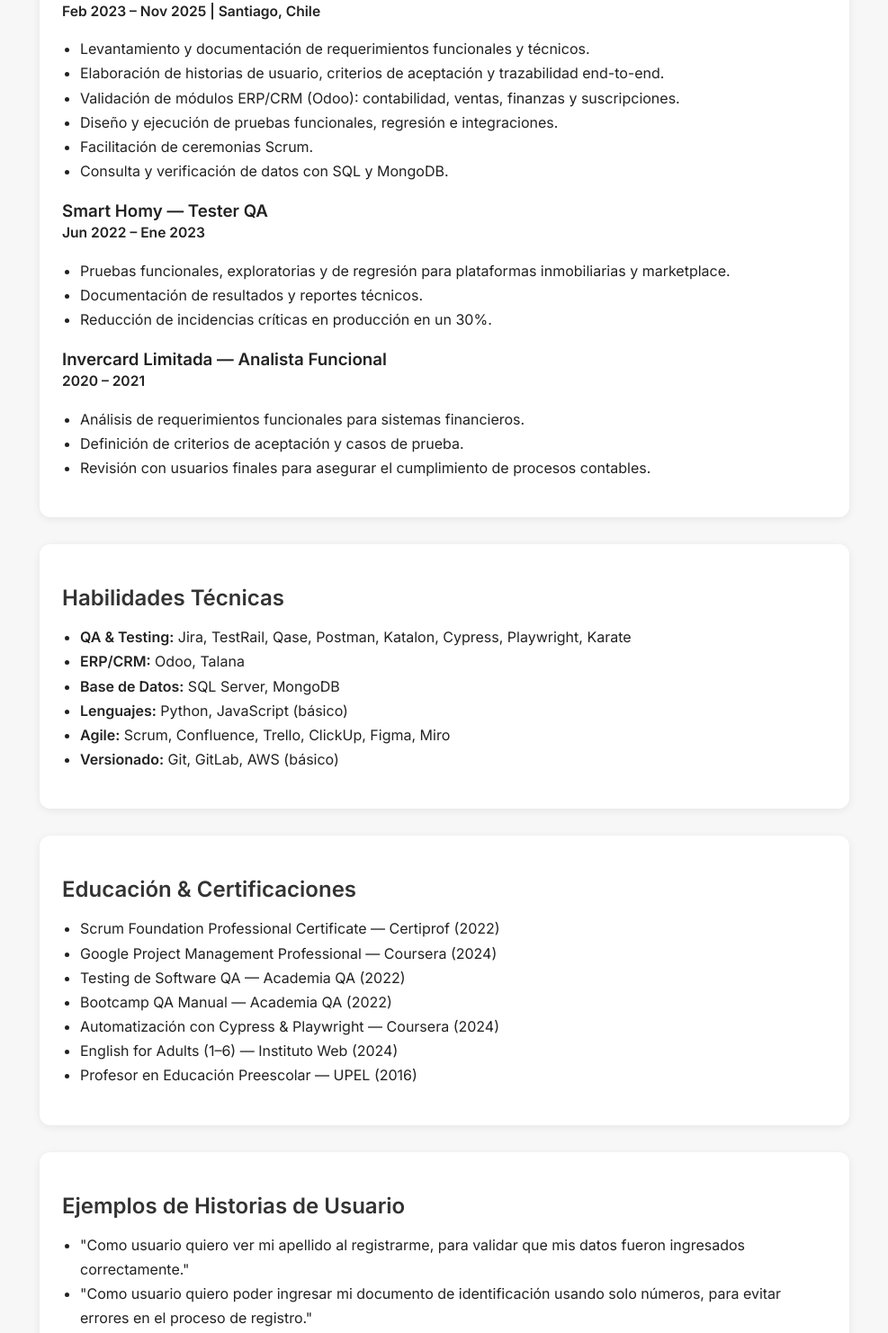
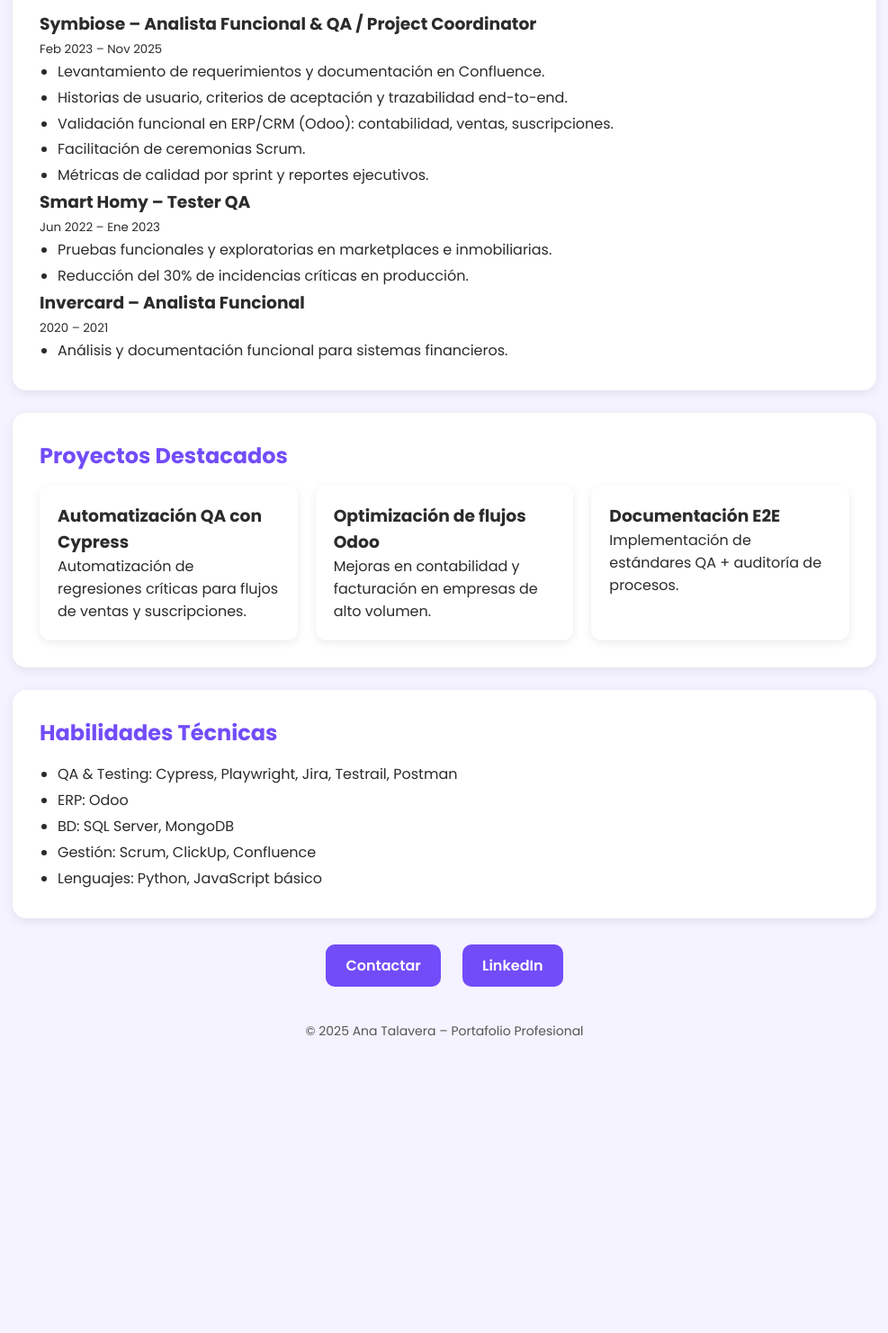
Before and after one commit to anatlvra-qa/anatlvra-qa.github.io, a plain HTML site: page index.html in a window 1280 px wide. Shown: the part 583-2065 px from the top of the page at 90% size, without its empty margins (146-1133 px from the left). After the commit the page ends 1770 px from the top, so only its background shows below. Drawn offline with Linux system fonts and the light colour scheme.

Commit message:
Update index.html
Landing color

```diff
--- a/index.html
+++ b/index.html
@@ -5,58 +5,122 @@
     <meta name="viewport" content="width=device-width, initial-scale=1.0" />
     <title>Ana Talavera | QA Analyst & Product Manager</title>
 
-    <!-- Google Fonts -->
-    <link href="https://fonts.googleapis.com/css2?family=Inter:wght@300;400;600&display=swap" rel="stylesheet">
+    <!-- Fuente elegante -->
+    <link href="https://fonts.googleapis.com/css2?family=Poppins:wght@300;400;600;700&display=swap" rel="stylesheet">
 
     <style>
+        :root {
+            --primary: #724CF9;
+            --secondary: #FF7ACB;
+            --bg: #f5f3ff;
+            --text: #2b2b2b;
+            --card-bg: white;
+        }
+
+        * {
+            margin: 0;
+            padding: 0;
+            box-sizing: border-box;
+        }
+
         body {
-            margin: 0;
-            font-family: 'Inter', sans-serif;
-            color: #222;
-            background: #f7f7f7;
+            font-family: "Poppins", sans-serif;
+            background: var(--bg);
+            color: var(--text);
+            overflow-x: hidden;
+        }
+
+        /* LOGO */
+        .logo {
+            width: 70px;
+            height: 70px;
+            background: linear-gradient(135deg, var(--primary), var(--secondary));
+            border-radius: 50%;
+            color: white;
+            font-size: 28px;
+            font-weight: 700;
+            display: flex;
+            align-items: center;
+            justify-content: center;
+            margin: 20px auto;
+            animation: pop 0.7s ease;
+        }
+
+        @keyframes pop {
+            0% { transform: scale(0); opacity: 0; }
+            100% { transform: scale(1); opacity: 1; }
         }
 
         header {
-            background: #ffffff;
-            padding: 40px 20px;
             text-align: center;
-            box-shadow: 0px 2px 8px rgba(0,0,0,0.05);
+            padding: 30px 20px;
+            animation: fade 0.9s ease;
         }
 
         header h1 {
-            margin: 0;
-            font-size: 32px;
+            font-size: 36px;
             font-weight: 700;
+            color: var(--primary);
         }
 
         header p {
+            font-size: 18px;
             margin-top: 8px;
-            color: #555;
-            font-size: 18px;
+        }
+
+        @keyframes fade {
+            from { opacity: 0; transform: translateY(-20px); }
+            to { opacity: 1; transform: translateY(0); }
         }
 
         section {
-            max-width: 900px;
+            max-width: 1000px;
             margin: auto;
-            padding: 40px 20px;
+            padding: 20px;
+        }
+
+        .card {
+            background: var(--card-bg);
+            padding: 30px;
+            margin: 25px 0;
+            border-radius: 15px;
+            box-shadow: 0 3px 12px rgba(0,0,0,0.08);
+            animation:slideUp .8s ease;
+        }
+
+        @keyframes slideUp{
+            from{opacity:0; transform:translateY(30px);}
+            to{opacity:1; transform:translateY(0);}
         }
 
         h2 {
-            margin-bottom: 10px;
-            color: #333;
-        }
-
-        .card {
-            background: #fff;
-            padding: 25px;
-            margin-bottom: 30px;
-            border-radius: 12px;
-            box-shadow: 0px 2px 10px rgba(0,0,0,0.07);
+            margin-bottom: 15px;
+            color: var(--primary);
         }
 
         ul {
             padding-left: 20px;
-            line-height: 1.7;
+            line-height: 1.8;
+        }
+
+        /* PROYECTOS */
+        .projects {
+            display: grid;
+            grid-template-columns: repeat(auto-fit,minmax(250px,1fr));
+            gap: 20px;
+        }
+
+        .project-card {
+            background: white;
+            padding: 20px;
+            border-radius: 12px;
+            box-shadow: 0 3px 10px rgba(0,0,0,0.08);
+            transition: transform .2s ease, box-shadow .2s ease;
+        }
+
+        .project-card:hover {
+            transform: translateY(-6px);
+            box-shadow: 0 5px 18px rgba(0,0,0,0.12);
         }
 
         .contact {
@@ -65,115 +129,118 @@
         }
 
         .contact a {
-            display: inline-block;
-            margin: 5px 10px;
             text-decoration: none;
-            color: #005bbb;
+            background: var(--primary);
+            padding: 12px 22px;
+            color: white;
+            margin: 10px;
+            border-radius: 10px;
             font-weight: 600;
+            transition: 0.3s;
+        }
+
+        .contact a:hover {
+            background: var(--secondary);
         }
 
         footer {
             text-align: center;
-            padding: 25px;
-            margin-top: 30px;
-            background: #fff;
+            padding: 30px;
             font-size: 14px;
-            color: #666;
+            color: #555;
         }
     </style>
 </head>
 
 <body>
+
+    <!-- LOGO -->
+    <div class="logo">AT</div>
+
     <header>
         <h1>Ana Talavera</h1>
-        <p>Analista Funcional | QA Analyst Senior | Project Coordinator | Product Manager</p>
+        <p>QA Analyst Senior | Product Manager | Project Coordinator</p>
     </header>
 
     <section>
+
         <div class="card">
             <h2>Perfil Profesional</h2>
             <p>
-                Analista Funcional y QA Senior con experiencia en levantamiento y documentación de requerimientos,
-                elaboración de historias de usuario, criterios de aceptación y trazabilidad end-to-end.
-                Especializada en QA funcional para ERP/CRM (Odoo), validación de flujos contables, operativos y de
-                suscripción, así como diseño y ejecución de planes de prueba.
-                Experiencia facilitando ceremonias Scrum y coordinando dependencias entre equipos.
+                Analista Funcional y QA Senior con sólida experiencia en ERP/CRM (Odoo),
+                pruebas funcionales, automatización, trazabilidad de requerimientos y gestión de proyectos.
+                Especializada en conectar equipos técnicos y de negocio para asegurar entregas de alto impacto.
             </p>
         </div>
 
         <div class="card">
             <h2>Experiencia Profesional</h2>
 
-            <h3>Symbiose — Analista Funcional & QA Analyst / Project Coordinator<br>
-            <small>Feb 2023 – Nov 2025 | Santiago, Chile</small></h3>
+            <h3>Symbiose – Analista Funcional & QA / Project Coordinator</h3>
+            <small>Feb 2023 – Nov 2025</small>
             <ul>
-                <li>Levantamiento y documentación de requerimientos funcionales y técnicos.</li>
-                <li>Elaboración de historias de usuario, criterios de aceptación y trazabilidad end-to-end.</li>
-                <li>Validación de módulos ERP/CRM (Odoo): contabilidad, ventas, finanzas y suscripciones.</li>
-                <li>Diseño y ejecución de pruebas funcionales, regresión e integraciones.</li>
+                <li>Levantamiento de requerimientos y documentación en Confluence.</li>
+                <li>Historias de usuario, criterios de aceptación y trazabilidad end-to-end.</li>
+                <li>Validación funcional en ERP/CRM (Odoo): contabilidad, ventas, suscripciones.</li>
                 <li>Facilitación de ceremonias Scrum.</li>
-                <li>Consulta y verificación de datos con SQL y MongoDB.</li>
+                <li>Métricas de calidad por sprint y reportes ejecutivos.</li>
             </ul>
 
-            <h3>Smart Homy — Tester QA<br>
-            <small>Jun 2022 – Ene 2023</small></h3>
+            <h3>Smart Homy – Tester QA</h3>
+            <small>Jun 2022 – Ene 2023</small>
             <ul>
-                <li>Pruebas funcionales, exploratorias y de regresión para plataformas inmobiliarias y marketplace.</li>
-                <li>Documentación de resultados y reportes técnicos.</li>
-                <li>Reducción de incidencias críticas en producción en un 30%.</li>
+                <li>Pruebas funcionales y exploratorias en marketplaces e inmobiliarias.</li>
+                <li>Reducción del 30% de incidencias críticas en producción.</li>
             </ul>
 
-            <h3>Invercard Limitada — Analista Funcional<br>
-            <small>2020 – 2021</small></h3>
+            <h3>Invercard – Analista Funcional</h3>
+            <small>2020 – 2021</small>
             <ul>
-                <li>Análisis de requerimientos funcionales para sistemas financieros.</li>
-                <li>Definición de criterios de aceptación y casos de prueba.</li>
-                <li>Revisión con usuarios finales para asegurar el cumplimiento de procesos contables.</li>
+                <li>Análisis y documentación funcional para sistemas financieros.</li>
             </ul>
+        </div>
+
+        <div class="card">
+            <h2>Proyectos Destacados</h2>
+
+            <div class="projects">
+                <div class="project-card">
+                    <h3>Automatización QA con Cypress</h3>
+                    <p>Automatización de regresiones críticas para flujos de ventas y suscripciones.</p>
+                </div>
+
+                <div class="project-card">
+                    <h3>Optimización de flujos Odoo</h3>
+                    <p>Mejoras en contabilidad y facturación en empresas de alto volumen.</p>
+                </div>
+
+                <div class="project-card">
+                    <h3>Documentación E2E</h3>
+                    <p>Implementación de estándares QA + auditoría de procesos.</p>
+                </div>
+            </div>
         </div>
 
         <div class="card">
             <h2>Habilidades Técnicas</h2>
             <ul>
-                <li><strong>QA & Testing:</strong> Jira, TestRail, Qase, Postman, Katalon, Cypress, Playwright, Karate</li>
-                <li><strong>ERP/CRM:</strong> Odoo, Talana</li>
-                <li><strong>Base de Datos:</strong> SQL Server, MongoDB</li>
-                <li><strong>Lenguajes:</strong> Python, JavaScript (básico)</li>
-                <li><strong>Agile:</strong> Scrum, Confluence, Trello, ClickUp, Figma, Miro</li>
-                <li><strong>Versionado:</strong> Git, GitLab, AWS (básico)</li>
-            </ul>
-        </div>
-
-        <div class="card">
-            <h2>Educación & Certificaciones</h2>
-            <ul>
-                <li>Scrum Foundation Professional Certificate — Certiprof (2022)</li>
-                <li>Google Project Management Professional — Coursera (2024)</li>
-                <li>Testing de Software QA — Academia QA (2022)</li>
-                <li>Bootcamp QA Manual — Academia QA (2022)</li>
-                <li>Automatización con Cypress & Playwright — Coursera (2024)</li>
-                <li>English for Adults (1–6) — Instituto Web (2024)</li>
-                <li>Profesor en Educación Preescolar — UPEL (2016)</li>
-            </ul>
-        </div>
-
-        <div class="card">
-            <h2>Ejemplos de Historias de Usuario</h2>
-            <ul>
-                <li>"Como usuario quiero ver mi apellido al registrarme, para validar que mis datos fueron ingresados correctamente."</li>
-                <li>"Como usuario quiero poder ingresar mi documento de identificación usando solo números, para evitar errores en el proceso de registro."</li>
+                <li>QA & Testing: Cypress, Playwright, Jira, Testrail, Postman</li>
+                <li>ERP: Odoo</li>
+                <li>BD: SQL Server, MongoDB</li>
+                <li>Gestión: Scrum, ClickUp, Confluence</li>
+                <li>Lenguajes: Python, JavaScript básico</li>
             </ul>
         </div>
 
         <div class="contact">
-            <h2>Contacto</h2>
-            <a href="mailto:talaveraana9285@gmail.com">✉️ Enviar correo</a>
-            <a href="https://linkedin.com/in/anatlvra" target="_blank">🔗 LinkedIn</a>
+            <a href="mailto:talaveraana9285@gmail.com">Contactar</a>
+            <a href="https://linkedin.com/in/anatlvra" target="_blank">LinkedIn</a>
         </div>
+
     </section>
 
     <footer>
-        © 2025 Ana Talavera — Portafolio Profesional
+        © 2025 Ana Talavera – Portafolio Profesional
     </footer>
 
 </body>
```
